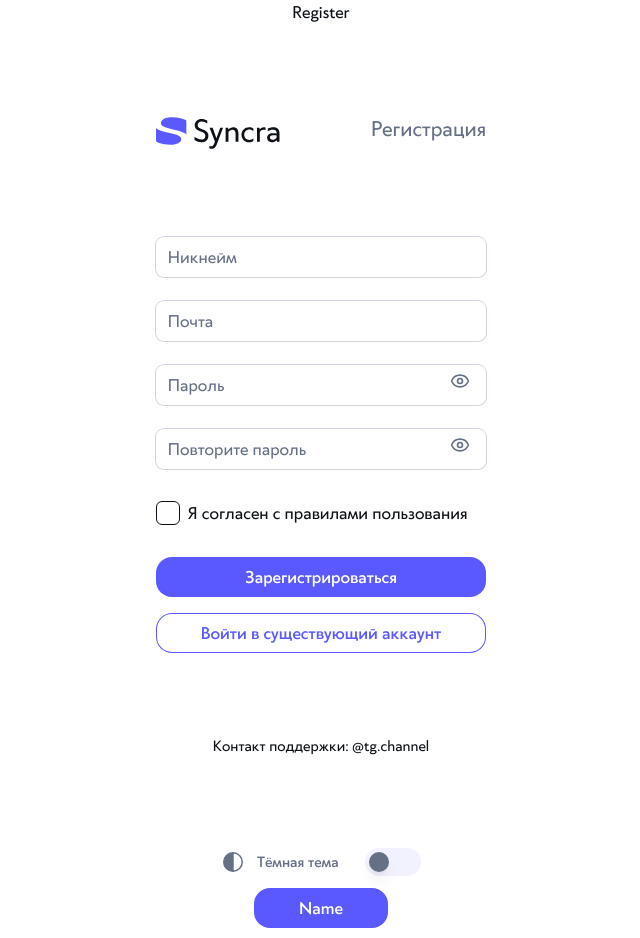
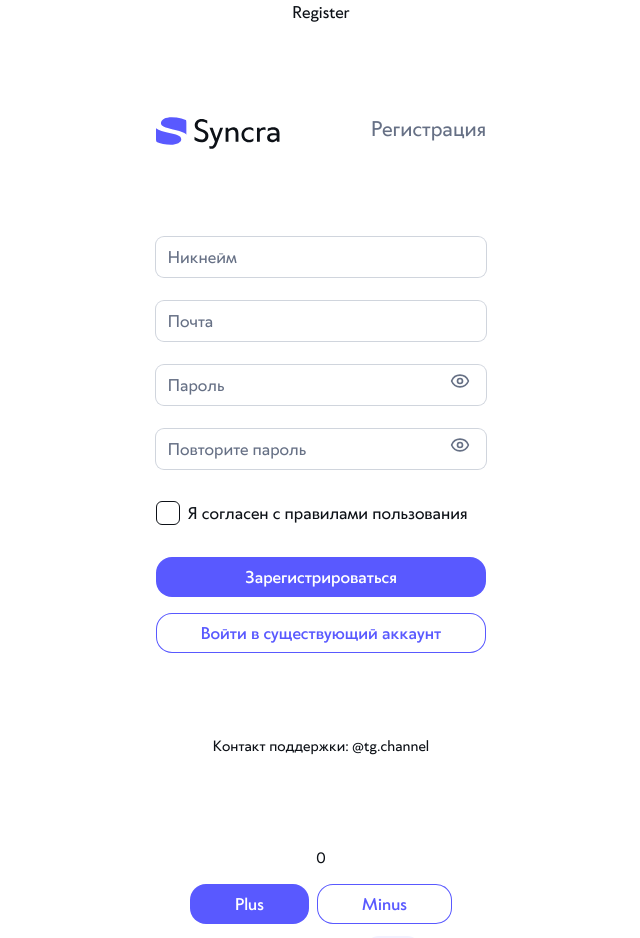
Before and after one commit to Renata-And/syncra, a React (Vite) app: page /register in a window 1280 px wide. Shown: the top 938 px of the page, without its empty margins (319-959 px from the left). Built offline with nearby package versions, Linux system fonts and the light colour scheme.

Commit message:
Add test feature counter

```diff
--- a/src/app/App.tsx
+++ b/src/app/App.tsx
@@ -1,9 +1,10 @@
 import ThemeToggle from '@/common/components/ThemeToogle/ThemeToggle'
 import { Link, Route, BrowserRouter as Router, Routes } from 'react-router-dom'
 
+import { BaseButton } from '@/common/components/BaseButton/BaseButton'
 import { BaseCard } from '@/common/components/BaseCard/BaseCard'
-import { BaseButton } from '@/common/components/BaseButton/BaseButton'
 import { ThemeProvider } from '@/common/components/ThemeToogle/ThemeProvider'
+import { Counter } from '@/features/counter/Counter'
 import Register from './pages/Authorization/RegisterPage'
 
 function App() {
@@ -26,6 +27,8 @@ function App() {
               <Route path="/register" element={<Register />} />
             </Routes>
           </Router>
+
+          <Counter />
           <ThemeToggle />
           <BaseButton variant="primary">Name</BaseButton>
           <BaseButton variant="outlined" padding="lg">
--- /dev/null
+++ b/src/features/counter/Counter.tsx
@@ -0,0 +1,24 @@
+import { useAppDispatch, useAppSelector } from '@/store/hooks'
+
+import { BaseButton } from '@/common/components/BaseButton/BaseButton'
+import { increment, decrement } from './counterSlice'
+
+export function Counter() {
+  // The `state` arg is correctly typed as `RootState` already
+  const count = useAppSelector((state) => state.counter.value)
+  const dispatch = useAppDispatch()
+
+  return (
+    <div className="flex flex-col items-center gap-4">
+      <div className="text-sm">{count}</div>
+      <div className="flex items-center gap-2">
+        <BaseButton variant="primary" onClick={() => dispatch(increment())}>
+          Plus
+        </BaseButton>
+        <BaseButton variant="outlined" onClick={() => dispatch(decrement())}>
+          Minus
+        </BaseButton>
+      </div>
+    </div>
+  )
+}
```
